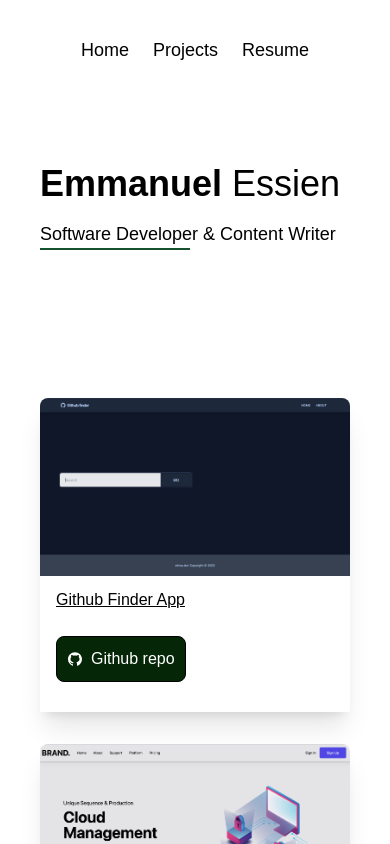
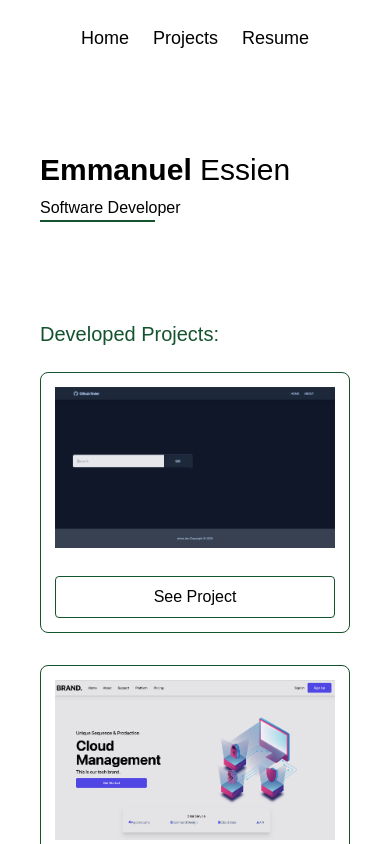
Before and after one commit to ehma90/Portfolio-App, a React (Create React App) app: page /projects in a window 390 px wide. Shown: the top 844 px of the page. Built offline with nearby package versions, Linux system fonts and the light colour scheme.

Commit message:
Modify Projects page

```diff
--- a/src/App.js
+++ b/src/App.js
@@ -1,23 +1,25 @@
 import Navbar from "./Component/Navbar/Navbar.jsx";
-import Hero from "./Component/Hero/Hero.jsx";
+import Hero from "./Component/pages/Hero.jsx";
 import NonFound from "./Component/pages/NonFound.jsx";
 import Projects from "./Component/pages/Projects.jsx";
+import Project from "./Component/pages/Project.jsx";
 import Resume from "./Component/pages/Resume.jsx";
 import PorfolioData  from "./data/PorfolioData";
 import { BrowserRouter as Router, Routes, Route } from "react-router-dom";
 import {useState} from 'react'
 
 function App() {
-  const [data, setData] = useState(PorfolioData)
+  const [data] = useState(PorfolioData)
 
   return (
     <Router>
       <div className="container mx-auto px-10 h-screen">
         <Navbar />
-        <main className="mt-[100px]">
+        <main className="container mx-auto">
           <Routes>
             <Route path="/" element={<Hero />} />
             <Route path="/projects" element={<Projects PortData={data}/>} />
+            <Route path="/projects/:header" element={<Project PortData={data}/>} />
             <Route path="/resume" element={<Resume />} />
             <Route path="*" element={<NonFound />} />
           </Routes>
--- a/src/Component/Hero/About.jsx
+++ b/src/Component/Hero/About.jsx
@@ -2,11 +2,11 @@ import React from 'react';
 
 function About() {
   return (
-    <div className='mt-[150px] text-md md:text-lg'>
-      <p className='leading-7'>I'm <span className='text-green-900 font-semibold '>Emmanuel,</span> a software developer and Content writer from Nigeria.</p>
-      <p className='leading-7'>Currently building side project, you can find it in <a href="https://github.com/ehma90" className='font-bold text-green-900 underline decoration-1'>my Github</a> repository.</p>
+    <div className='mt-[150px] mb-[100px] text-md md:text-lg'>
+      <p className='leading-7'>I'm <span className='text-green-900 font-semibold '>Emmanuel,</span> a software developer from Nigeria.</p>
+      <p className='leading-7'>Currently building side projects, you can find it in <a href="https://github.com/ehma90" className='font-bold text-green-900 underline decoration-1'>my Github</a> repository.</p>
       <p className='leading-7'>Available for jobs and collaborations.</p>
-      <p className='leading-7'>Join me on <a href="https://twitter.com/ehmaessieen">Twitter</a>, where I share tweets about new things I learnt and memes.</p>
+      <p className='leading-7'>Join me on <a href="https://twitter.com/ehmaessieen">Twitter</a>, where I share tweets about new things I like and memes.</p>
       <p className='leading-7'>Feel free to send an <a href="mailto:ehmaessien@gmail.com" className=' font-bold text-green-900 underline decoration-1'>Email</a> </p>
     </div>
   );
--- a/src/Component/Hero/Hero.jsx
+++ /dev/null
@@ -1,14 +0,0 @@
-import About from "./About.jsx";
-
-function Hero() {
-  return (
-    <div className="my-[150px]">
-      <h1 className="text-4xl md:text-6xl my-4 mb:my-5 font-extralight"><span className="font-bold">Emmanuel</span> Essien</h1>
-      <p className="font-medium text-lg md:text-2xl">Software Developer & Content Writer</p>
-      <div className="shadow-lg shadow-green-900/50 mx-auto absolute w-[100px] md:w-[165px] border border-green-900"></div>
-      <About/>
-    </div>
-  );
-}
-
-export default Hero;
--- a/src/Component/Projects/Cards.jsx
+++ b/src/Component/Projects/Cards.jsx
@@ -1,28 +1,17 @@
+import { Link } from "react-router-dom";
+import "../../style/Card.css";
 
-import {AiFillGithub} from 'react-icons/ai'
+function Cards({ items }) {
+  return (
+    <div className="card">
+      <div className="card-img">
+        <img src={items.image} alt="cards" className="w-full" />
+      </div>
 
-function Cards({items}) {
-  return (
-      <div className="card w-50 bg-base-100 shadow-xl">
-        <figure className=" w-full rounded-b-none">
-          <img
-            src={items.image}
-            alt="Shoes"
-            className="rounded-lg rounded-b-none"
-          />
-        </figure>
-
-        <div className="card-body items-center px-4">
-          <a href={items.deploy}>
-            <h2 className="card-title mt-3 mb-3 underline decoration-1 hover:no-underline">{items.header}</h2>
-          </a>
-
-          <p className='mb-6 text-sm'>{items.text}</p>
-          <a href={items.link} className="card-actions mt-4">
-            <button className="w-30 md:w-40 btn btn-primary flex items-center"><AiFillGithub className='mr-2 '/> Github repo</button>
-          </a>
-        </div>
+      <div className="">
+        <Link to={`/projects/${items.header}`} className='card-btn'>See Project</Link>
       </div>
+    </div>
   );
 }
 
--- /dev/null
+++ b/src/Component/pages/Hero.jsx
@@ -0,0 +1,14 @@
+import About from "../Hero/About.jsx";
+
+function Hero() {
+  return (
+    <div className="my-[100px]">
+      <h1 className="text-3xl md:text-6xl my-2 md:my-4 mb:my-5 font-extralight"><span className="font-bold">Emmanuel</span> Essien</h1>
+      <p className="font-medium text-md md:text-2xl">Software Developer </p>
+      <div className="shadow-lg shadow-green-900/50 mx-auto absolute w-[85px] md:w-[121px] border border-green-900"></div>
+      <About/>
+    </div>
+  );
+}
+
+export default Hero;
--- /dev/null
+++ b/src/Component/pages/Project.jsx
@@ -0,0 +1,37 @@
+import { useParams, Link } from "react-router-dom";
+import { AiFillGithub } from "react-icons/ai";
+import {TbArrowNarrowLeft} from 'react-icons/tb'
+import {BsLink45Deg} from 'react-icons/bs'
+import "../../style/project.css";
+
+function Project({ PortData }) {
+  const { header } = useParams();
+  return (
+    <div className="container mx-auto">
+        <Link to='/projects' className="goBack">
+            <TbArrowNarrowLeft className="mr-2"/> Go Back
+        </Link>
+      {PortData.filter((card) => card.header === header).map((card) => (
+        <div key={card.id} className="project-container">
+          <div className="project-img">
+            <img src={card.image} alt={card.header} className="rounded-md" />
+          </div>
+
+          <h1 className="project-header">{card.header}</h1>
+
+          <p className="project-text">{card.text}</p>
+
+          <div className="flex">
+            <a href={card.link} className="toGithub">
+              <AiFillGithub className="mr-2" />Github link
+            </a>
+
+            <a href={card.deploy} className='liveLink'><BsLink45Deg className="mr-2"/> See Live</a>
+          </div>
+        </div>
+      ))}
+    </div>
+  );
+}
+
+export default Project;
--- a/src/Component/pages/Projects.jsx
+++ b/src/Component/pages/Projects.jsx
@@ -1,24 +1,29 @@
 import ProjectCard from "../Projects/ProjectCard";
-import { FaLaptopCode} from "react-icons/fa"
+import { FaLaptopCode } from "react-icons/fa";
 
-function Projects({PortData}) {
+function Projects({ PortData }) {
   return (
     <div className="flex-col ">
-      <div className="mb-[150px]">
-        <h1 className="text-4xl md:text-6xl my-4 mb:my-5 font-extralight">
+      <div className="my-[100px]">
+        <h1 className="text-3xl md:text-6xl my-2 md:my-4 mb:my-5 font-extralight">
           <span className="font-bold">Emmanuel</span> Essien
         </h1>
-        <p className="font-medium text-lg md:text-2xl">
-          Software Developer & Content Writer
+        <p className="font-medium text-md md:text-2xl">
+          Software Developer
         </p>
-        <div className="shadow-lg shadow-green-900/50 mx-auto absolute w-[150px] md:w-[225px] border border-green-900"></div>
+        <div className="shadow-lg shadow-green-900/50 mx-auto absolute w-[115px] md:w-[171px] border border-green-900"></div>
       </div>
-      <div className=" mb-[100px]">
-          <ProjectCard PortDatas={PortData}/>
+
+      <h2 className="font-medium text-xl text-green-900 ">
+        Developed Projects:
+      </h2>
+
+      <div className="mt-6 mb-[50px]">
+        <ProjectCard PortDatas={PortData} />
       </div>
 
       <div className=" flex justify-center">
-        <FaLaptopCode className="text-green-900 text-4xl"/>
+        <FaLaptopCode className="text-green-900 text-4xl" />
       </div>
     </div>
   );
--- a/src/Component/pages/Resume.jsx
+++ b/src/Component/pages/Resume.jsx
@@ -1,16 +1,16 @@
-import React from 'react';
+import React from "react";
 
 function Resume() {
   return (
     <div>
-      <div className="my-[150px]">
-        <h1 className="text-4xl md:text-6xl my-4 mb:my-5 font-extralight">
+      <div className="my-[100px]">
+        <h1 className="text-3xl md:text-6xl my-2 md:my-4 mb:my-5 font-extralight">
           <span className="font-bold">Emmanuel</span> Essien
         </h1>
-        <p className="font-medium text-lg md:text-2xl">
-          Software Developer & Content Writer
+        <p className="font-medium text-md md:text-2xl">
+          Software Developer
         </p>
-        <div className="shadow-lg shadow-green-900/50 mx-auto absolute w-[200px] md:w-[285px] border border-green-900"></div>
+        <div className="shadow-lg shadow-green-900/50 mx-auto absolute w-[148px] md:w-[221px] border border-green-900"></div>
       </div>
     </div>
   );
--- /dev/null
+++ b/src/style/Card.css
@@ -0,0 +1,42 @@
+.card{
+    max-width: 453px;
+    width: 100%;
+    border: 1px solid #14532d;
+    border-radius: 8px;
+}
+
+.card-img{
+    padding: 14px;
+    border-radius: 8px;
+}
+
+.card-header{
+    cursor: pointer;
+    padding: 0 14px;
+}
+
+.card-btn{
+    display: flex;
+    justify-content: center;
+    align-items: flex-end;
+    border: 1px solid #14532d;
+    border-radius: 4px;
+    padding: 8px 16px;
+    margin: 14px;
+    transition: background-color 500ms color 300ms;
+}
+
+.card-btn:hover{
+    background-color: #14532d;
+    color: #fff;
+}
+
+.card-btn:active{
+    background-color: #14532d;
+    color: #fff;
+}
+
+.card-btn:focus{
+    background-color: #14532d;
+    color: #fff;
+}
--- /dev/null
+++ b/src/style/project.css
@@ -0,0 +1,66 @@
+.goBack{
+    cursor: pointer;
+    display: flex;
+    align-content: center;
+    margin: 0 0 40px 119px;
+}
+
+.project-container{
+    display: flex;
+    flex-direction: column;
+    justify-content: center;
+    margin: 45px 0;
+}
+
+.project-img{
+    margin: 0 auto;
+    max-width: 960px;
+    width: 100%;
+    border-radius: 8px;
+}
+
+.project-header{
+    text-align: center;
+    margin-top: 45px;
+    font-size: 45px;
+    font-weight: 100;
+    font-style: italic;
+}
+
+.project-text{
+    max-width: 800px;
+    width: 100%;
+    text-align: center;
+    margin: 30px auto;
+    font-size: 20px;
+    font-weight: 300;
+}
+
+.toGithub, .liveLink{
+    background-color: #14532d;
+    width: 121px;
+    color: #fff;
+    display: flex;
+    justify-content: center;
+    align-items: center;
+    border: 1px solid #14532d;
+    border-radius: 4px;
+    padding: 8px 6px;
+    margin: 30px auto;
+}
+
+@media (max-width: 768px){
+    .project-header{
+    font-size: 24px;
+    margin-top: 28px;
+    }
+
+    .project-text{
+        font-size: 14px;
+    }
+
+    .toGithub, .liveLink{
+        font-size: 12px;
+        padding: 5px 8px;
+    }
+}
```
Also changed, not shown: src/Component/Navbar/Navbar.jsx (+15 -9 lines), 1 other file (tests, documents, lock files or other folders).
